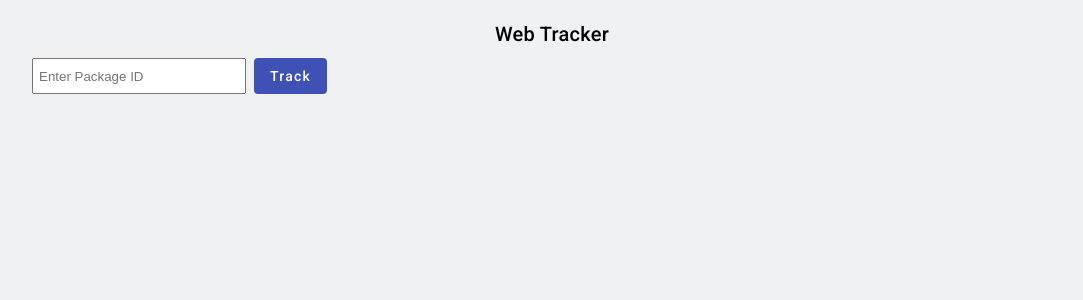
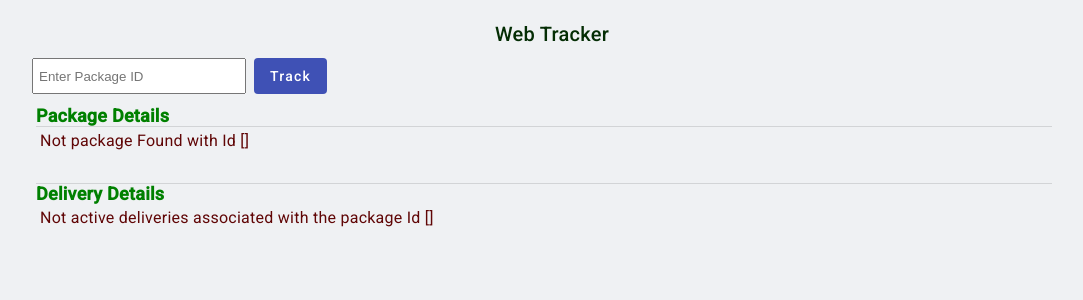
Before and after one commit to borispipo/business-case, an Angular app: page /web-tracker/ in a window 1280 px wide. Shown: the top 300 px of the page, without its empty margins (96-1179 px from the left). Built offline with nearby package versions, Linux system fonts and the light colour scheme.

Commit message:
Début prise en compte de l'utilitaire de gestion des sockets

```diff
--- a/client/shared/assets/styles.css
+++ b/client/shared/assets/styles.css
@@ -1,5 +1,9 @@
 /**/
-
+.app-title {
+  font-size: 1.5rem;
+  font-weight: bold;
+  color : rgb(4, 45, 4);
+}
 .flex {
     display : flex;
     justify-content: "flex-start";
@@ -29,10 +33,16 @@
 .w100 {
     width: 100%;
 }
-
-
+.text-danger {
+  color : rgb(59, 2, 2);
+}
+.not-found-text {
+  color : rgb(96, 6, 6);
+  font-size: 1rem;
+  text-wrap: wrap;
+}
 .text-error {
-  color : red;
+  color : rgb(59, 2, 2);
   font-size: 13;
 }
 
--- /dev/null
+++ b/client/shared/components/socket/socket.component.html
@@ -0,0 +1 @@
+<p>socket works!</p>
--- a/client/shared/fetch/index.ts
+++ b/client/shared/fetch/index.ts
@@ -2,7 +2,12 @@ import env from "$environment";
 import Delivery from "$stypes/Delivery";
 import Package from "$stypes/Package";
 
-export const API_HOST = `${env.API_HOST && env.API_HOST.trim().replace(/\\+$/, '') || ""}`
+export function getLocalHost() : string{
+    const port = window.location.port;
+    return window.location.protocol + '//' + window.location.hostname+(port?(":"+port):"");
+}
+
+export const API_HOST : string = (env.API_HOST && env.API_HOST.trim() || getLocalHost()).replace(/\\+$/, '');
 
 export function unfetch<T>(path, options):Promise<T>{
     return fetch(`${API_HOST}/api/${path.replace(/\\+$/, '')}`,options).then((res=>res.json())) as Promise<T>;
--- a/client/web-tracker/src/app/app.component.html
+++ b/client/web-tracker/src/app/app.component.html
@@ -1,7 +1,7 @@
 
 <app-main class="main">
   <div class="main-content container">
-    <h2 class="m-2 text-center w100">
+    <h2 class="m-2 text-center w100 app-title">
         Web Tracker
     </h2>
     <div class="main-header">
@@ -12,15 +12,16 @@
         <div class="mt-1" *ngIf="isLoading">
           <mat-progress-bar  mode="indeterminate"></mat-progress-bar>
         </div>
-        <div *ngIf = "trackPackageError" class="w100 text-center pt-2 pb-2 text-error">
+        <div *ngIf = "trackPackageError && false" class="w100 text-center pt-2 pb-2 text-error">
             {{trackPackageError}}
         </div>
     </div>
     <div class="w100">
-      <div *ngIf = "package" class="flex justify-space-between">
-          <div class="p-1">
-            <h4 class="title">Package Details</h4>
+      <div class="package-container">
+          <div class="p-1 mt-2">
+            <div class="title">Package Details</div>
             <mat-divider/>
+            <div *ngIf = "package" class="package-details">
               <list-detail label="Description" value={{package.description}}></list-detail>
               <list-detail label="Weight" value = {{package.weight}}/>
               <list-detail label="Height" value = {{package.height}}/>
@@ -29,8 +30,18 @@
               <list-detail label="To Name" value = {{package.to_name}}/>
               <list-detail label="To Address" value = {{package.to_address}}/>
             </div>
-          <div class="p-1">
-
+            <div *ngIf="!package" class="p-1">
+              <p class="not-found-text">Not package Found with Id [{{packageId || ''}}] </p>
+            </div>
+          </div>
+          <div class="p-1 mt-2">
+            <div class="w100">
+              <mat-divider/>
+              <div class="title">Delivery Details</div>
+            </div>
+            <div *ngIf="!delivery" class="p-1 not-found-text">
+              <p class="not-found-text">Not active deliveries associated with the package Id [{{packageId || ''}}] </p>
+            </div>
           </div>
       </div>
     </div>
--- a/package.json
+++ b/package.json
@@ -47,6 +47,7 @@
     "path": "^0.12.7",
     "rxjs": "^7.8.1",
     "socket.io": "^4.7.5",
+    "socket.io-client": "^4.7.5",
     "tslib": "^2.6.2",
     "zone.js": "^0.14.5"
   },
--- a/tsconfig.json
+++ b/tsconfig.json
@@ -83,6 +83,7 @@
       ],
       "$stypes/*" : ["client/shared/types/*"],
       "$scomponents/*" : ["client/shared/components/*"],
+      "$socket/*" : ["client/shared/socket/*"],
 
       "$fetch" : ["client/shared/fetch/index.ts"],
 
```
Also changed, not shown: client/shared/components/socket/socket.component.ts (added, +12 -0 lines), client/shared/components/socket/utils/index.ts (added, +92 -0 lines), client/shared/components/socket/socket.component.css (added), 2 other files (tests, documents, lock files or other folders). Lines whose indentation alone changed are shown as unchanged.
